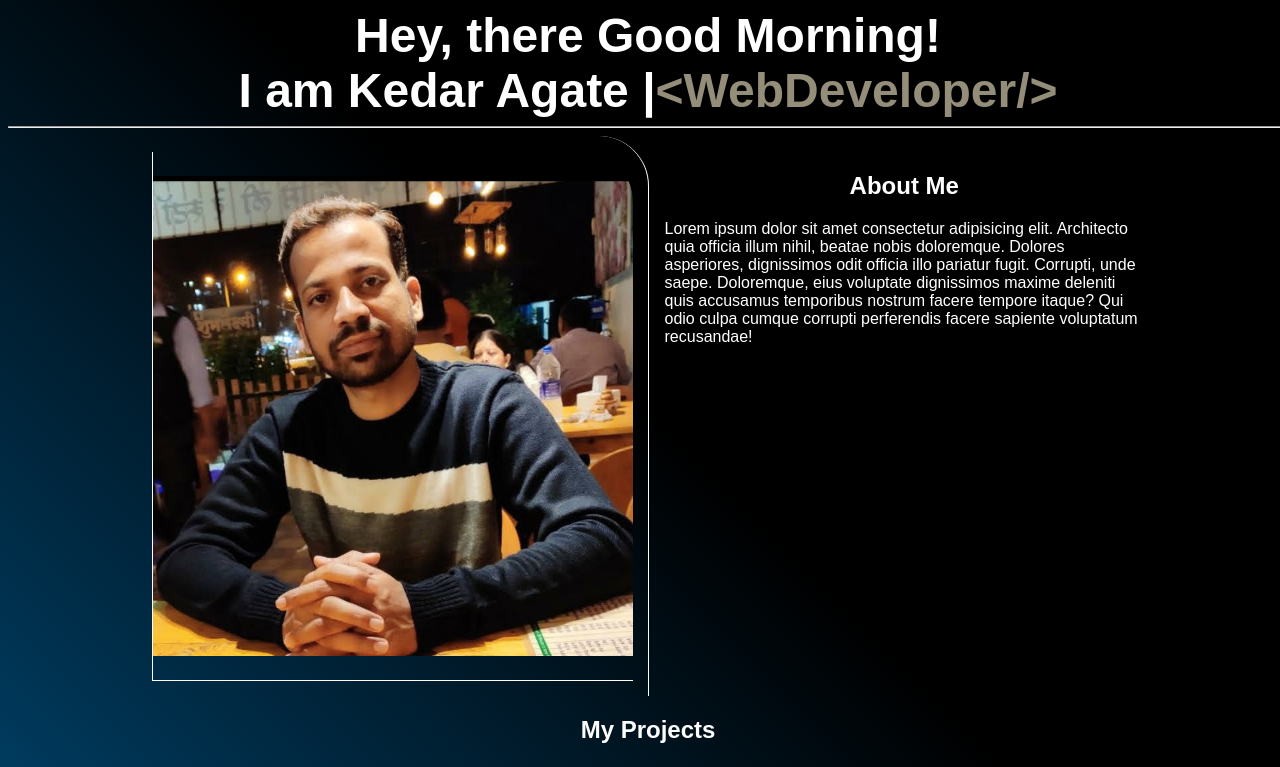
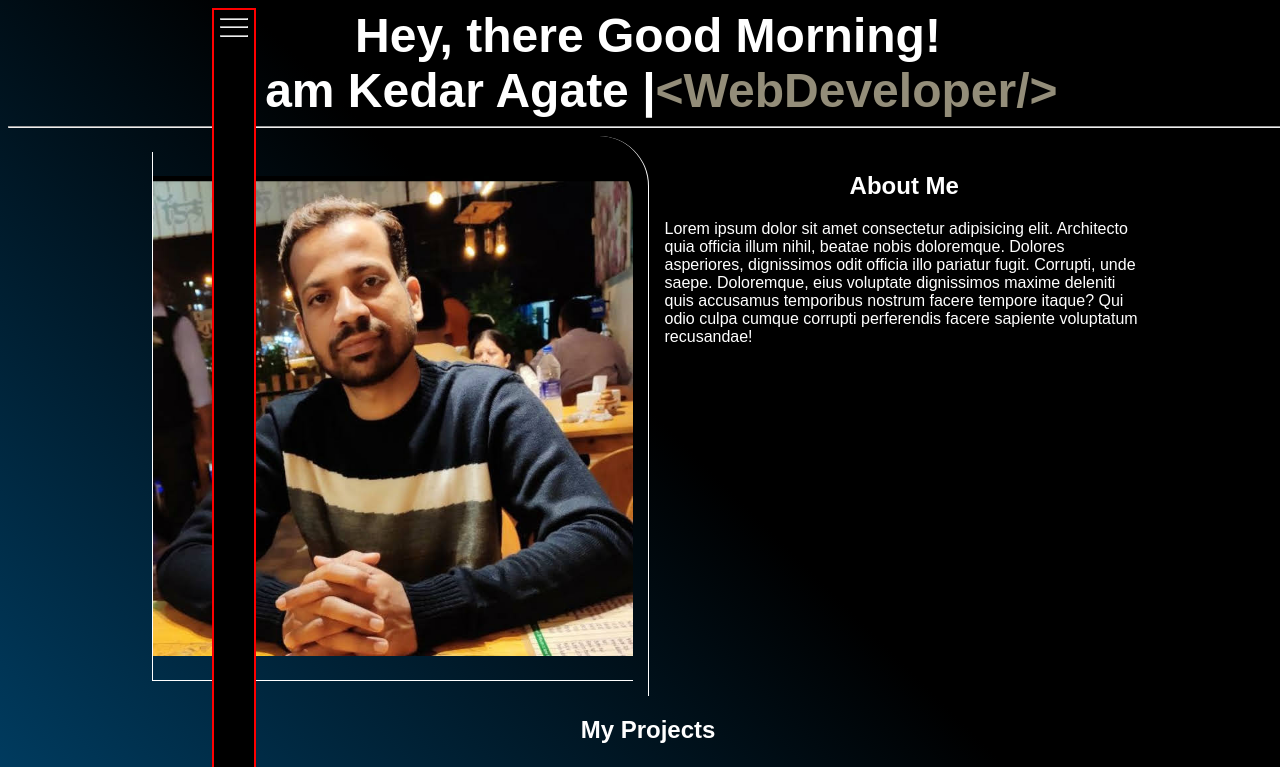
Before and after one commit to kedaragate/portfolio, a React (Vite) app: page / in a window 1280 px wide. Shown: the top 767 px of the page. Built offline with nearby package versions, Linux system fonts and the light colour scheme.

Commit message:
Update Sidebar.css

```diff
--- a/src/components/Sidebar/Sidebar.css
+++ b/src/components/Sidebar/Sidebar.css
@@ -3,7 +3,7 @@
   margin: 0;
   padding: 0;
 
-  right:100%;
+  right:80%;
   height: 100vh;
   position: absolute;
   z-index: 10;
```
